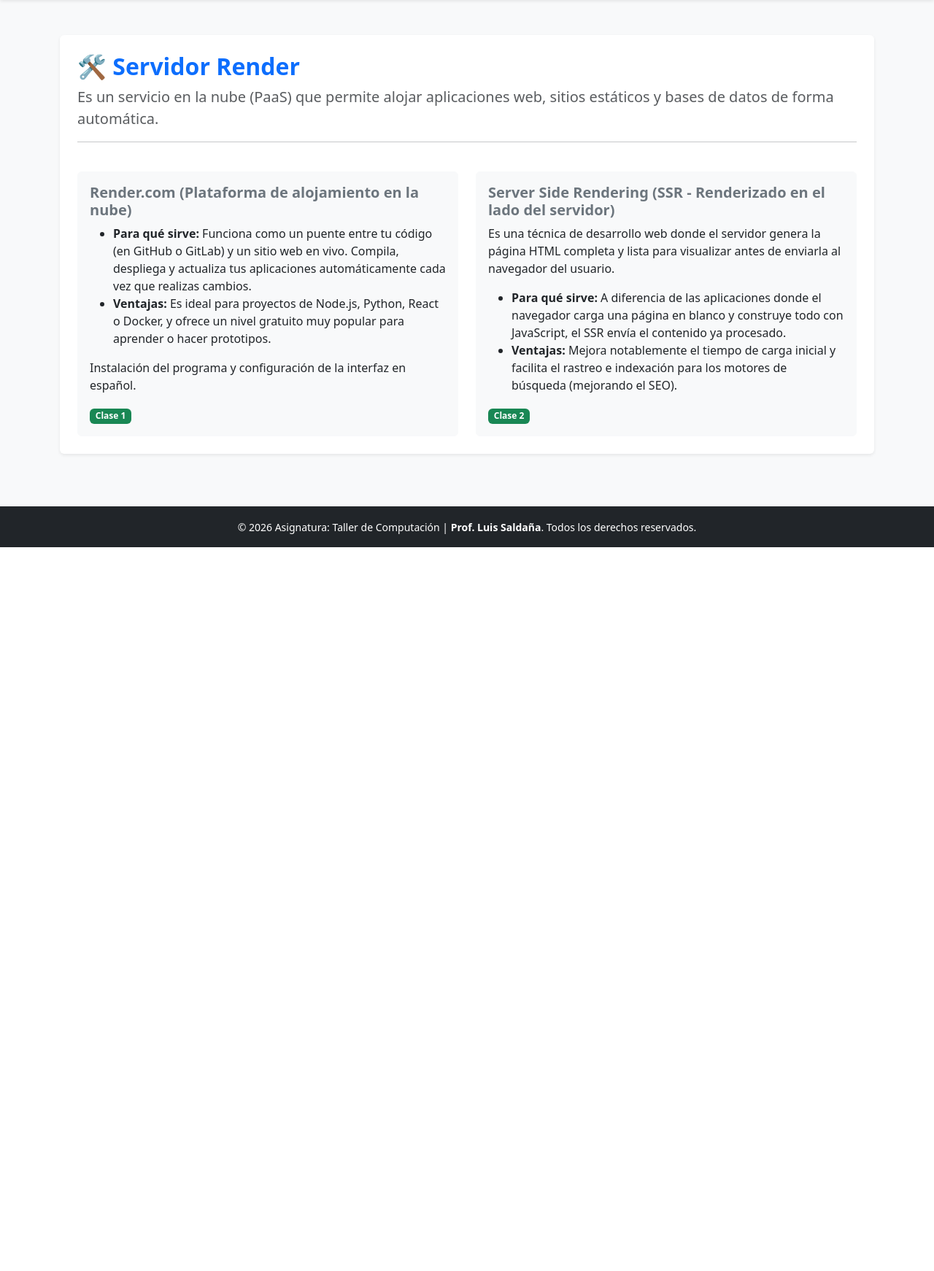
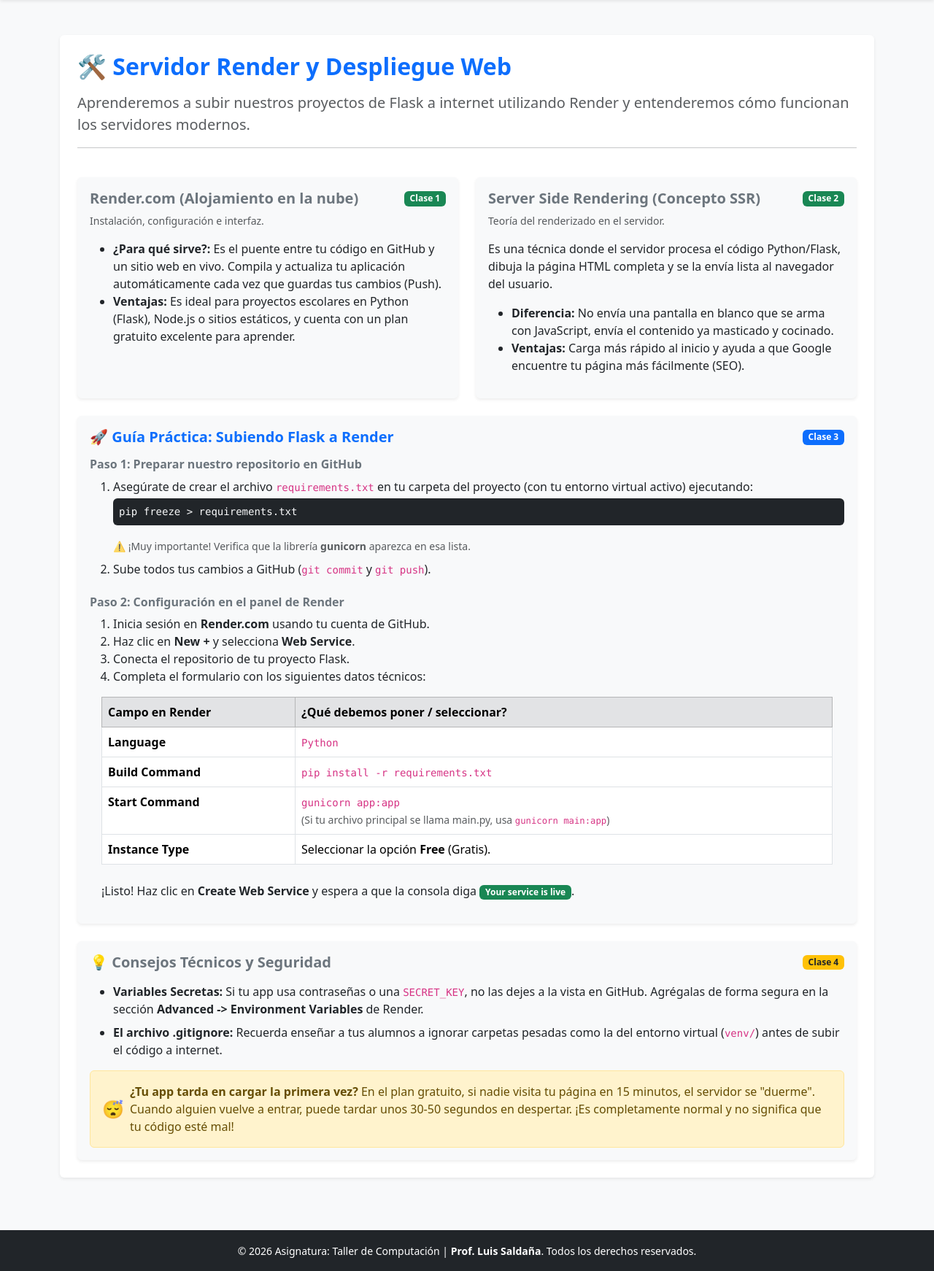
Before and after one commit to profeluissaldana/MipaginaWebTaller, a Flask app: page /servidorrender in a window 1280 px wide. Shown: the part 68-1810 px from the top of the page at 73% size. Before the commit the page ends 818 px from the top, so only its background shows below. Run offline with Flask 3, Linux system fonts and the light colour scheme.

Commit message:
Agregué render al html

```diff
--- a/templates/servidorrender.html
+++ b/templates/servidorrender.html
@@ -5,33 +5,130 @@
 {% block content %}
 
 <div class="bg-white p-4 rounded shadow-sm mb-4">
-    <h2 class="text-primary fw-bold">🛠️ Servidor Render</h2>
-    <p class="lead text-muted">Es un servicio en la nube (PaaS) que permite alojar aplicaciones web, sitios estáticos y bases de datos de forma automática.</p>
+    <h2 class="text-primary fw-bold mb-3">🛠️ Servidor Render y Despliegue Web</h2>
+    <p class="lead text-muted">Aprenderemos a subir nuestros proyectos de Flask a internet utilizando Render y entenderemos cómo funcionan los servidores modernos.</p>
     <hr>
 
     <div class="row g-4 mt-2">
         <div class="col-12 col-md-6">
-            <div class="card h-100 border-light bg-light">
-                <div class="card-body">
-                    <h5 class="fw-bold text-secondary">Render.com (Plataforma de alojamiento en la nube)</h5>
-                    <ul><li><strong>Para qué sirve:</strong>  Funciona como un puente entre tu código (en GitHub o GitLab) y un sitio web en vivo. Compila, despliega y actualiza tus aplicaciones automáticamente cada vez que realizas cambios.</li>
-                    <li><strong>Ventajas:</strong>  Es ideal para proyectos de Node.js, Python, React o Docker, y ofrece un nivel gratuito muy popular para aprender o hacer prototipos.</li></ul>
-                    <p>Instalación del programa y configuración de la interfaz en español.</p>
-                    <span class="badge bg-success">Clase 1</span>
+            <div class="card h-100 border-light bg-light shadow-sm">
+                <div class="card-body d-flex flex-column justify-content-between">
+                    <div>
+                        <div class="d-flex justify-content-between align-items-center mb-2">
+                            <h5 class="fw-bold text-secondary m-0">Render.com (Alojamiento en la nube)</h5>
+                            <span class="badge bg-success">Clase 1</span>
+                        </div>
+                        <p class="text-muted small">Instalación, configuración e interfaz.</p>
+                        <ul>
+                            <li><strong>¿Para qué sirve?:</strong> Es el puente entre tu código en GitHub y un sitio web en vivo. Compila y actualiza tu aplicación automáticamente cada vez que guardas tus cambios (Push).</li>
+                            <li><strong>Ventajas:</strong> Es ideal para proyectos escolares en Python (Flask), Node.js o sitios estáticos, y cuenta con un plan gratuito excelente para aprender.</li>
+                        </ul>
+                    </div>
                 </div>
             </div>
         </div>
+
         <div class="col-12 col-md-6">
-            <div class="card h-100 border-light bg-light">
-                <div class="card-body">
-                    <h5 class="fw-bold text-secondary"> Server Side Rendering (SSR - Renderizado en el lado del servidor)</h5>
-                    <p>Es una técnica de desarrollo web donde el servidor genera la página HTML completa y lista para visualizar antes de enviarla al navegador del usuario.</p>
-                    <ul><li> <strong>Para qué sirve:</strong> A diferencia de las aplicaciones donde el navegador carga una página en blanco y construye todo con JavaScript, el SSR envía el contenido ya procesado.</li>
-                    <li><strong>Ventajas:</strong> Mejora notablemente el tiempo de carga inicial y facilita el rastreo e indexación para los motores de búsqueda (mejorando el SEO).</li></ul>
-                    <span class="badge bg-success">Clase 2</span>
+            <div class="card h-100 border-light bg-light shadow-sm">
+                <div class="card-body d-flex flex-column justify-content-between">
+                    <div>
+                        <div class="d-flex justify-content-between align-items-center mb-2">
+                            <h5 class="fw-bold text-secondary m-0">Server Side Rendering (Concepto SSR)</h5>
+                            <span class="badge bg-success">Clase 2</span>
+                        </div>
+                        <p class="text-muted small">Teoría del renderizado en el servidor.</p>
+                        <p>Es una técnica donde el servidor procesa el código Python/Flask, dibuja la página HTML completa y se la envía lista al navegador del usuario.</p>
+                        <ul>
+                            <li><strong>Diferencia:</strong> No envía una pantalla en blanco que se arma con JavaScript, envía el contenido ya masticado y cocinado.</li>
+                            <li><strong>Ventajas:</strong> Carga más rápido al inicio y ayuda a que Google encuentre tu página más fácilmente (SEO).</li>
+                        </ul>
+                    </div>
                 </div>
             </div>
         </div>
+
+        <div class="col-12 text-dark">
+            <div class="card border-light bg-light shadow-sm">
+                <div class="card-body">
+                    <div class="d-flex justify-content-between align-items-center mb-3">
+                        <h5 class="fw-bold text-primary m-0">🚀 Guía Práctica: Subiendo Flask a Render</h5>
+                        <span class="badge bg-primary">Clase 3</span>
+                    </div>
+
+                    <h6 class="fw-bold text-secondary">Paso 1: Preparar nuestro repositorio en GitHub</h6>
+                    <ol class="mb-4">
+                        <li>
+                            Asegúrate de crear el archivo <code>requirements.txt</code> en tu carpeta del proyecto (con tu entorno virtual activo) ejecutando:
+                            <pre class="bg-dark text-light p-2 rounded mt-1">pip freeze > requirements.txt</pre>
+                            <small class="text-muted">⚠️ ¡Muy importante! Verifica que la librería <strong>gunicorn</strong> aparezca en esa lista.</small>
+                        </li>
+                        <li class="mt-2">Sube todos tus cambios a GitHub (<code>git commit</code> y <code>git push</code>).</li>
+                    </ol>
+
+                    <h6 class="fw-bold text-secondary">Paso 2: Configuración en el panel de Render</h6>
+                    <ol>
+                        <li>Inicia sesión en <strong>Render.com</strong> usando tu cuenta de GitHub.</li>
+                        <li>Haz clic en <strong>New +</strong> y selecciona <strong>Web Service</strong>.</li>
+                        <li>Conecta el repositorio de tu proyecto Flask.</li>
+                        <li>Completa el formulario con los siguientes datos técnicos:</li>
+                    </ol>
+
+                    <div class="table-responsive ms-3 me-3">
+                        <table class="table table-bordered bg-white">
+                            <thead class="table-secondary">
+                                <tr>
+                                    <th>Campo en Render</th>
+                                    <th>¿Qué debemos poner / seleccionar?</th>
+                                </tr>
+                            </thead>
+                            <tbody>
+                                <tr>
+                                    <td><strong>Language</strong></td>
+                                    <td><code>Python</code></td>
+                                </tr>
+                                <tr>
+                                    <td><strong>Build Command</strong></td>
+                                    <td><code>pip install -r requirements.txt</code></td>
+                                </tr>
+                                <tr>
+                                    <td><strong>Start Command</strong></td>
+                                    <td><code>gunicorn app:app</code> <br><small class="text-muted">(Si tu archivo principal se llama main.py, usa <code>gunicorn main:app</code>)</small></td>
+                                </tr>
+                                <tr>
+                                    <td><strong>Instance Type</strong></td>
+                                    <td>Seleccionar la opción <strong>Free</strong> (Gratis).</td>
+                                </tr>
+                            </tbody>
+                        </table>
+                    </div>
+                    <p class="mt-2 ms-3">¡Listo! Haz clic en <strong>Create Web Service</strong> y espera a que la consola diga <span class="badge bg-success">Your service is live</span>.</p>
+                </div>
+            </div>
+        </div>
+
+        <div class="col-12">
+            <div class="card border-light bg-light shadow-sm">
+                <div class="card-body">
+                    <div class="d-flex justify-content-between align-items-center mb-3">
+                        <h5 class="fw-bold text-secondary m-0">💡 Consejos Técnicos y Seguridad</h5>
+                        <span class="badge bg-warning text-dark">Clase 4</span>
+                    </div>
+
+                    <ul>
+                        <li class="mb-2"><strong>Variables Secretas:</strong> Si tu app usa contraseñas o una <code>SECRET_KEY</code>, no las dejes a la vista en GitHub. Agrégalas de forma segura en la sección <strong>Advanced -> Environment Variables</strong> de Render.</li>
+                        <li class="mb-2"><strong>El archivo .gitignore:</strong> Recuerda enseñar a tus alumnos a ignorar carpetas pesadas como la del entorno virtual (<code>venv/</code>) antes de subir el código a internet.</li>
+                    </ul>
+
+                    <div class="alert alert-warning d-flex align-items-center m-0 mt-3" role="alert">
+                        <div class="me-2" style="font-size: 1.5rem;">😴</div>
+                        <div>
+                            <strong>¿Tu app tarda en cargar la primera vez?</strong> En el plan gratuito, si nadie visita tu página en 15 minutos, el servidor se "duerme". Cuando alguien vuelve a entrar, puede tardar unos 30-50 segundos en despertar. ¡Es completamente normal y no significa que tu código esté mal!
+                        </div>
+                    </div>
+                </div>
+            </div>
+        </div>
+
     </div>
 </div>
 
```
Also changed, not shown: requirements.txt (added, +8 -0 lines).
